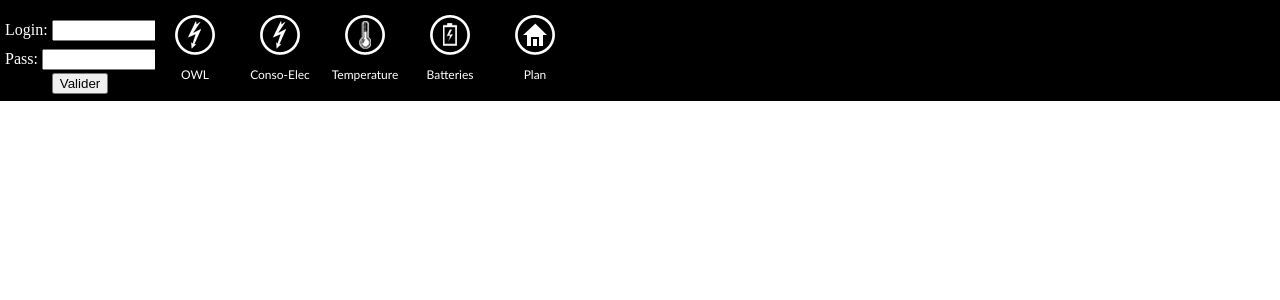
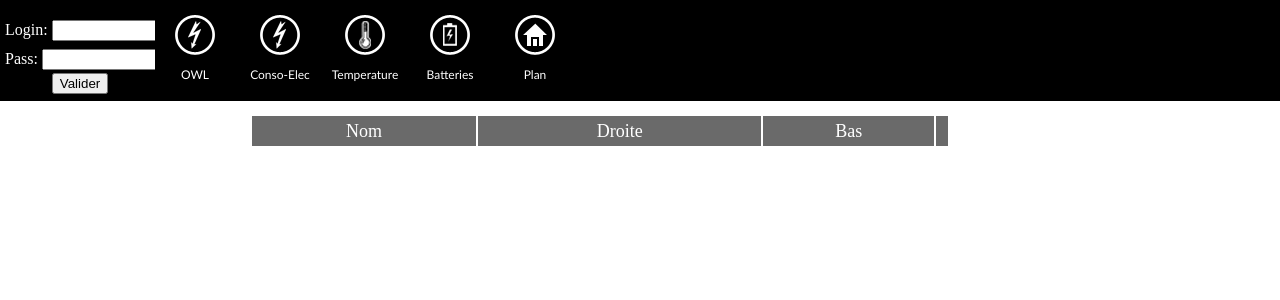
Before and after one commit to Harkanork/ZiHome, a PHP site: page /index.php?page=affecter_scenario in a window 1280 px wide. Shown: the top 300 px of the page. Run offline with PHP 8.4, Linux system fonts and the light colour scheme; data comes from the database, SQL or seed files in the repository; data that the repository does not hold is empty.

Commit message:
mise a jour css

```diff
--- a/www/pages/affecter_scenario.php
+++ b/www/pages/affecter_scenario.php
@@ -1,5 +1,26 @@
+<div id="body-action">
+<br>
+<div id="action-actionneur">
+<center>
+<table border="0" width="700px">
+<tr class="nom">
+<td>
+<center>
+Nom
+</center>
+</td>
+<td>
+Droite
+</td>
+<td>
+Bas
+</td>
+<td>
+</td>
+</tr>
+<tr>
 <?
-if(isset($_SESSION['auth']) && $_SESSION['niveau'] == 'admin')
+if(isset($_SESSION['auth']))
 {
 if(isset($_POST['id'])){
 include("./pages/connexion.php");
@@ -12,7 +33,8 @@ $req = mysql_query($query, $link) or die('Erreur SQL !<br>'.$sql.'<br>'.mysql_er
 while ($data = mysql_fetch_assoc($req))
 {
 ?>
-<p><FORM method="post" action="./index.php?page=administration&detail=affecter_scenario">
+<FORM method="post" action="./index.php?page=affecter_scenario">
+<td class="name">
 <? echo $data['nom']; ?> : <select name="sonde">
 <option value="-1">ne pas afficher</option>
 <?
@@ -23,12 +45,24 @@ while($data3 = mysql_fetch_assoc($req3))
 <option value="<? echo $data3['id']; ?>"<? if($data3['id'] ==  $data['id_plan']){ echo " selected"; } ?>><? echo $data3['libelle']; ?></option>
 <? } ?>
 </select>
-Droite:<INPUT TYPE="text" NAME="left" VALUE="<? echo $data['left']; ?>" size=5>
-bas:<INPUT TYPE="text" NAME="top" VALUE="<? echo $data['top']; ?>" size=5>
+</td>
+<td class="droite">
+<INPUT TYPE="text" NAME="left" VALUE="<? echo $data['left']; ?>" size=5>
+</td>
+<td class="bas">
+<INPUT TYPE="text" NAME="top" VALUE="<? echo $data['top']; ?>" size=5>
+</td>
 <INPUT TYPE="HIDDEN" NAME="id" VALUE="<? echo $data['nom']; ?>">
+<td class="input">
+<center>
 <INPUT TYPE="SUBMIT" NAME="VALIDER" VALUE="VALIDER">
-</FORM></p>
+</center>
+</td>
+</FORM>
+</tr>
 <?
 }
 }
 ?>
+</table>
+</div>
```
